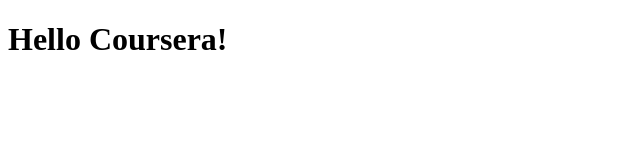
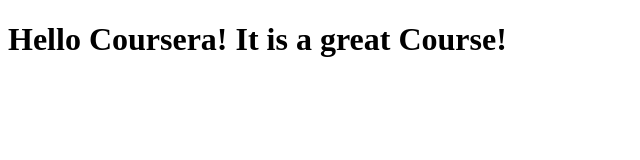
Before and after one commit to tenkasian/Coursera-test, a plain HTML site: page site/index.html in a window 1280 px wide. Shown: the whole page, without its empty margins (0-640 px from the left). Drawn offline with Linux system fonts and the light colour scheme.

Commit message:
Small addition to our page content!

```diff
--- a/site/index.html
+++ b/site/index.html
@@ -4,6 +4,6 @@
 	<title>Hello Coursera!</title>
 </head>
 <body>
-<h1>Hello Coursera!</h1>
+<h1>Hello Coursera! It is a great Course!</h1>
 </body>
 </html>
```
